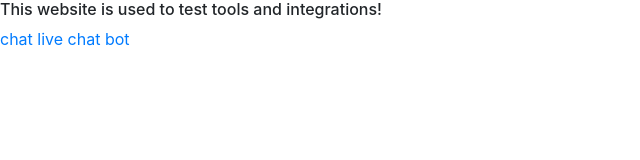
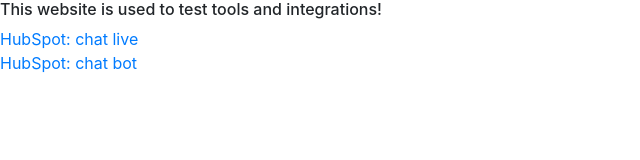
Before and after one commit to iarcones/kyabia, a plain HTML site: page index.html in a window 1280 px wide. Shown: the whole page, without its empty margins (0-640 px from the left). Drawn offline with nearby package versions, Linux system fonts and the light colour scheme.

Commit message:
added hubspot tracking

```diff
--- a/index.html
+++ b/index.html
@@ -16,8 +16,9 @@
   <body>
     <h6>This website is used to test tools and integrations!</h6>
 
-    <a href="chat-live.html">chat live</a>
-    <a href="chat-bot.html">chat bot</a>
+    <a href="chat-live.html">HubSpot: chat live</a>
+    <br>
+    <a href="chat-bot.html">HubSpot: chat bot</a>
 
 
     <!-- Optional JavaScript -->
```
